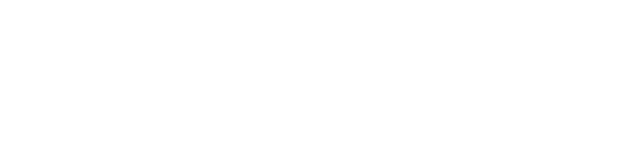
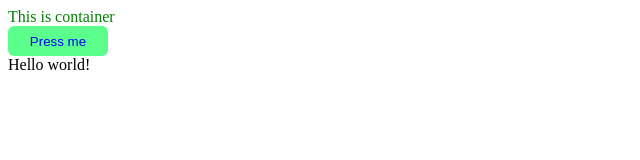
Before and after one commit to Selim96/new-js-module, a website: page index.html in a window 1280 px wide. Shown: the whole page, without its empty margins (0-640 px from the left). Drawn offline with Linux system fonts and the light colour scheme.

Commit message:
dom elem

```diff
--- a/index.html
+++ b/index.html
@@ -4,11 +4,12 @@
     <meta charset="UTF-8" />
     <meta http-equiv="X-UA-Compatible" content="IE=edge" />
     <meta name="viewport" content="width=device-width, initial-scale=1.0" />
+    <link rel="stylesheet" href="./style.css" />
     <title>Document</title>
   </head>
   <body>
-    <div id="root"></div>
-
+    <div id="root" data-root="main"></div>
+    Hello world!
     <!-- <script src="./js/houme_work.js" type="module"></script> -->
     <!-- <script src="./js/script.js" type="module"></script> -->
     <!-- <script src="./js/script_2.js" type="module"></script> -->
@@ -18,7 +19,7 @@
     <!-- <script src="./js/script_6.js" type="module"></script> -->
     <!-- <script src="./js/script_8.js" type="module"></script> -->
     <!-- <script src="./js/script_11.js" type="module"></script> -->
-    <script src="./js/classes.js"></script>
-    <!-- <script src="./indexx.js" type="module"></script> -->
+    <script src="./js/classes.js" type="module"></script>
+    <script src="./indexx.js" type="module"></script>
   </body>
 </html>
--- a/js/classes.js
+++ b/js/classes.js
@@ -31,4 +31,17 @@
 
 const myAudi = new Audi({ a: 95, b: 500, c: 66 }, 25000);
 
-console.log(myAudi)
+console.log(myAudi);
+
+const main = document.querySelector('div[data-root="main"]');
+
+const container = document.createElement("div");
+
+container.textContent = "This is container";
+
+const button1 = document.createElement("button");
+button1.textContent = "Press me";
+button1.classList.add("pressBtn");
+
+main.append(container, button1);
+console.dir(main);
--- a/style.css
+++ b/style.css
@@ -10,5 +10,20 @@
 }
 
 #root {
-  color: red;
+  color: green;
 }
+
+.pressBtn {
+  color: blue;
+  cursor: pointer;
+  width: 100px;
+  height: 30px;
+  border-radius: 6px;
+  border: none;
+  background-color: rgba(0, 255, 76, 0.644);
+}
+
+.pressBtn:hover {
+  color: rgba(0, 255, 76, 0.644);
+  background-color: rgba(0, 0, 255, 0.644);
+}
```
